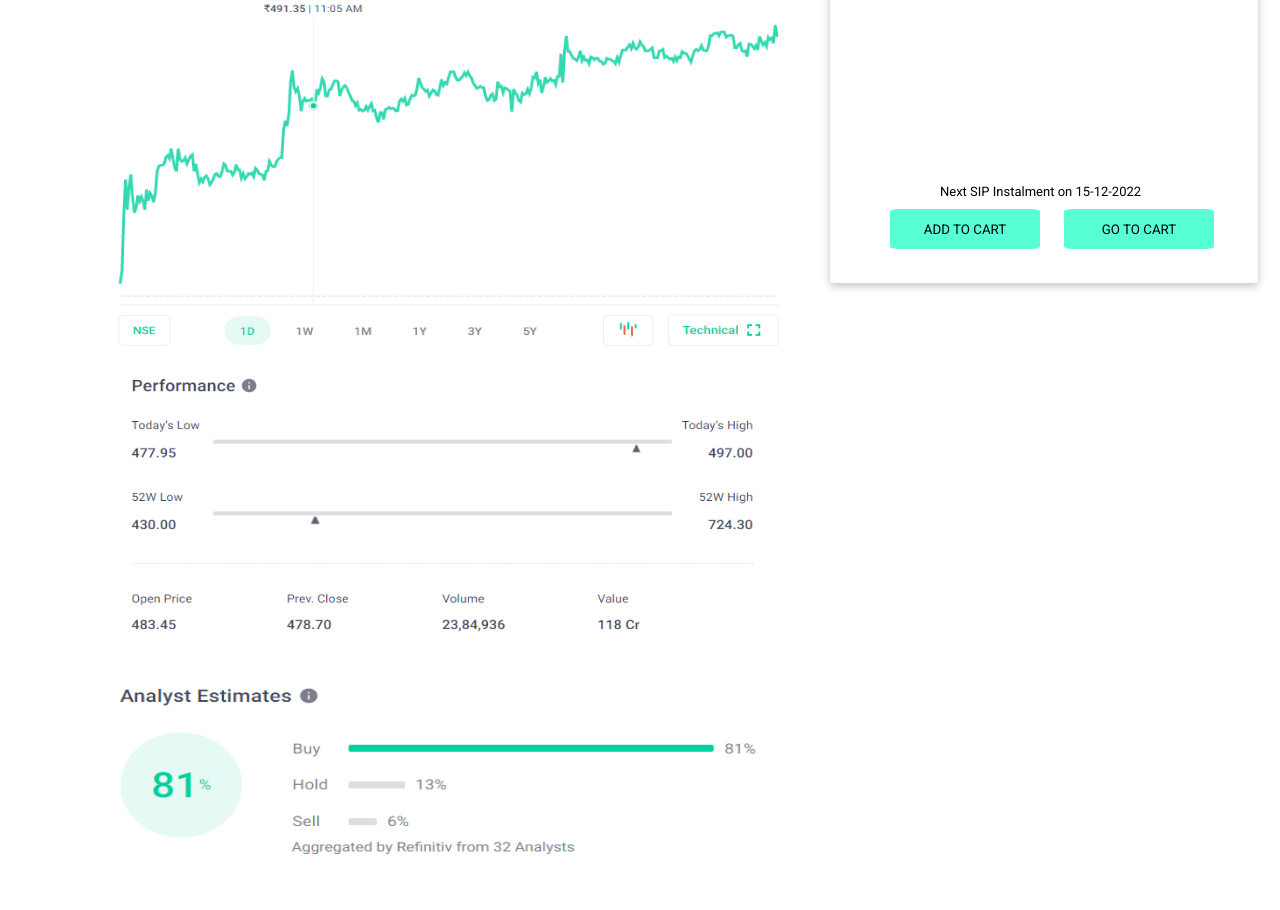
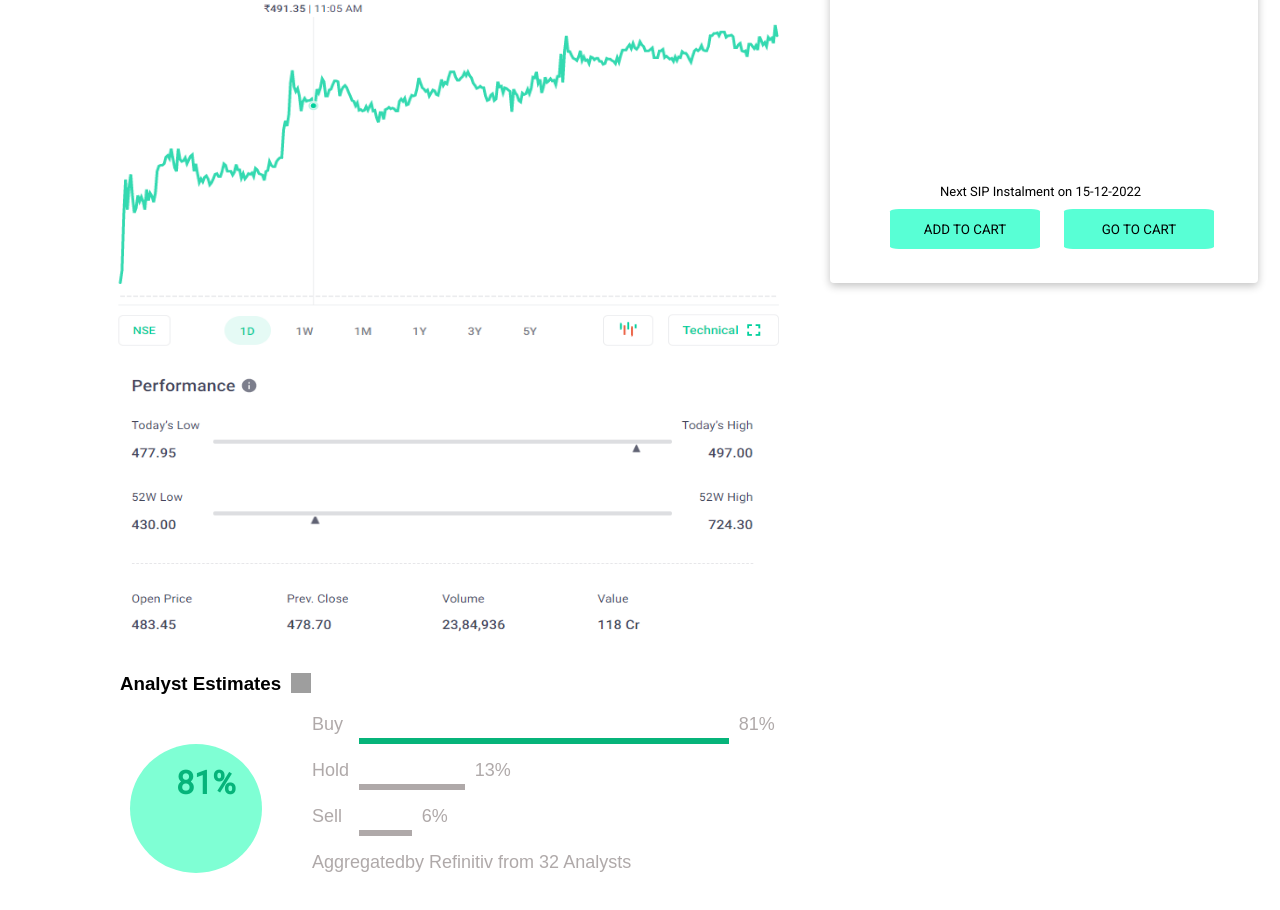
Before and after one commit to Parth-Bisht/Team-GROWW, a website: page buyStocks.html in a window 1280 px wide. Shown: the part 496-1406 px from the top of the page. Drawn offline with Linux system fonts and the light colour scheme; no server answers; grey boxes are pictures that could not be loaded.

Commit message:
completed Buy stocks

```diff
--- a/buyStocks.html
+++ b/buyStocks.html
@@ -10,9 +10,6 @@
     <link rel="stylesheet" href="/styles/buyStocks.css">
     <script src="https://kit.fontawesome.com/157f106a6a.js" crossorigin="anonymous"></script>
     <title>Document</title>
-    <style>
-
-    </style>
 
 </head>
 
@@ -107,9 +104,43 @@
             <div id="performance">
                 <img src="./Images/performance report.png" alt="">
             </div>
+
+
+
             <div id="analystEstimates">
-                <img src="./Images/analystEst.png" alt="">
+                <div id="a">
+                    <h3>Analyst Estimates</h3>
+                    <div><img src="https://www.svgimages.com/svg-image/s4/i-logo-256x256.png" alt=""></div>
+                </div>
+                <div id="b">
+                    <div class="b1"><h1>81%</h1></div>
+                    <div class="b2">
+                        <div id="b21">
+                            <p>Buy</p>
+                            <div></div>
+                            <p>81%</p>
+                        </div>
+                        <div id="b22">
+                            <p>Hold</p>
+                            <div></div>
+                            <p>13%</p>
+                        </div>
+                        <div id="b23">
+                            <p>Sell</p>
+                            <div></div>
+                            <p>6%</p>
+                        </div>
+                        <div id="b24">
+                            <p>
+                                Aggregatedby Refinitiv from 32 Analysts
+                            </p>
+                    </div>
+                    </div>
+                </div>
             </div>
+
+
+
             <div id="shareholder">
                 <h3>Recently Viewed</h3>
                 <div id="funds">
@@ -117,13 +148,9 @@
                 </div>
             </div>
 
+        </div>
 
 
-
-
-
-
-        </div>
         <div id="buyStocks">
             <div id="insideDiv">
                 <div id="addCart">
--- a/styles/buyStocks.css
+++ b/styles/buyStocks.css
@@ -34,17 +34,18 @@
 #container>:nth-child(4){
     margin-bottom: 10px;
     margin-left: 110px;
-    height: 230px;
+    height: 280px;
     width: 680px;
 }
 #container>:nth-child(5){
+    margin-top: 20px;
     margin-bottom: 10px;
     margin-left: 110px;
     height: 300px;
     width: 680px;
 }
 
-#graph>img,#performance>img,#analystEstimates>img,#shareholder>img{
+#graph>img,#performance>img,#analystEstimates>img{
     width: 100%;
     height: 100%;
 }
@@ -352,3 +353,96 @@ font-size: large;
     height: 100%;
     width: 50%;
 }
+
+#analystEstimates {
+    margin-bottom: 30px;
+    margin-left: 110px;
+    height: 280px;
+    width: 680px;
+}
+#a{
+    display: flex;
+    height: 18%;
+}
+#a>h3{
+    font-family: sans-serif;
+    margin-left: 10px;
+}
+#a>div{
+    width: 20px;
+    height: 20px;
+    border-radius: 50%;
+    margin-top: 0px;
+    margin-left: 10px;
+}
+#a>div>img{
+    width: 100%;
+    height: 100%;
+}
+#b{
+    display: flex;
+    width: 100%;
+    height: 80%;
+}
+#b>.b1{
+    margin-top: 30px;
+    margin-left: 20px;
+    height: 70%;
+    width: 20%;
+    background-color: aquamarine;
+    border-radius: 50%;
+    text-align: center;
+}
+.b1>h1{
+    margin-left: 20px;
+    padding-top: 20px;
+    color: rgb(6, 180, 122)
+}
+#b>.b2{
+    width: 80%;
+    height: 100%;
+}
+.b2>div{
+    display: flex;
+    margin-left: 50px;
+    height: 25%;
+    width: 100%;
+
+}
+#b21>div{
+    margin-top: 24px;
+    margin-left: 16px;
+    margin-right: 10px;
+    width:70%;
+    height: 6px;
+    background-color: rgb(6, 180, 122);
+}
+#b22>div{
+
+    margin-top: 24px;
+    margin-left: 10px;
+    margin-right: 10px;
+    width:20%;
+    height: 6px;
+    background-color: rgba(153, 145, 145, 0.781);
+
+}
+#b23>div{
+
+    margin-top: 24px;
+    margin-left: 17px;
+    margin-right: 10px;
+    width:10%;
+    height: 6px;
+    background-color: rgba(153, 145, 145, 0.781);
+
+}
+#b21>p, #b22>p, #b23>p,#b24>p{
+    font-size: large;
+    font-family: sans-serif;
+    color: rgba(153, 145, 145, 0.781);
+}
+#shareholder>h3{
+    font-family: sans-serif;
+    font-size: large;
+}
```
